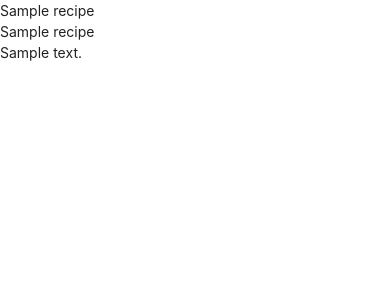
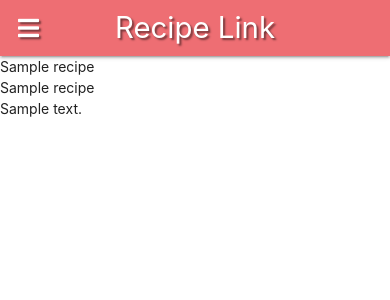
Before and after one commit to Ashb87/Ms3-Movie-Review, a Flask app: page / in a window 390 px wide. Shown: the top 300 px of the page. Run offline with Flask 2, Linux system fonts and the light colour scheme; a database or web service that is not in the repository returns one stand-in record (values such as "Sample title"); some libraries are stand-ins or nearby versions.

Commit message:
add navbar and mobile side nav bar

```diff
--- a/static/css/style.css
+++ b/static/css/style.css
@@ -0,0 +1,3 @@
+.text-shadow {
+    text-shadow: 2px 2px 2px rgba(0, 0, 0, 0.5);
+}
--- a/static/js/script.js
+++ b/static/js/script.js
@@ -0,0 +1,3 @@
+$(document).ready(function(){
+    $(".sidenav").sidenav();
+  });
--- a/templates/base.html
+++ b/templates/base.html
@@ -1,26 +1,61 @@
 <!DOCTYPE html>
 <html lang="en">
+
 <head>
     <meta charset="UTF-8">
     <meta http-equiv="X-UA-Compatible" content="IE=edge">
     <link rel="stylesheet" href="https://cdnjs.cloudflare.com/ajax/libs/font-awesome/5.13.1/css/all.min.css"
-        integrity="sha512-xA6Hp6oezhjd6LiLZynuukm80f8BoZ3OpcEYaqKoCV3HKQDrYjDE1Gu8ocxgxoXmwmSzM4iqPvCsOkQNiu41GA==" crossorigin="anonymous" type="text/css">
+        integrity="sha512-xA6Hp6oezhjd6LiLZynuukm80f8BoZ3OpcEYaqKoCV3HKQDrYjDE1Gu8ocxgxoXmwmSzM4iqPvCsOkQNiu41GA=="
+        crossorigin="anonymous" type="text/css">
     <meta name="viewport" content="width=device-width, initial-scale=1.0">
-    <link rel="stylesheet" href="https://cdnjs.cloudflare.com/ajax/libs/materialize/1.0.0/css/materialize.min.css" type="text/css">
+    <link rel="stylesheet" href="https://cdnjs.cloudflare.com/ajax/libs/materialize/1.0.0/css/materialize.min.css"
+        type="text/css">
     <link rel="stylesheet" href="{{ url_for('static', filename='css/style.css') }}" type="text/css">
     {% block styles %}
     {% endblock %}
     <title>Recipe Link</title>
 </head>
+
 <body>
+
+    <header>
+        <!--Main Navbar-->
+        <nav class="nav-extended text-shadow">
+            <div class="nav-wrapper">
+                <a href="{{ url_for('get_recipes') }}" class="brand-logo">Recipe Link</a>
+                <a href="#" data-target="mobile-demo" class="sidenav-trigger"><i class="fas fa-bars"></i></a>
+                <ul class="right hide-on-med-and-down">
+                    <li><a href="{{ url_for('get_recipes') }}">Home</a></li>
+                    <li><a href="#">Recipe</a></li>
+                    <li><a href="#">Manage Categories</a></li>
+                    <li><a href="#">Log Out</a></li>
+                    <li><a href="#">Log In</a></li>
+                    <li><a href="#">Register</a></li>
+                </ul>
+            </div>
+        </nav>
+
+        <!--Mobile Navbar-->
+        <ul class="sidenav" id="mobile-demo">
+            <li><h4 class="center-align">Recipe Link</h4></li>
+            <li><a href="{{ url_for('get_recipes') }}">Home</a></li>
+            <li><a href="#">Recipe</a></li>
+            <li><a href="#">Manage Categories</a></li>
+            <li><a href="#">Log Out</a></li>
+            <li><a href="#">Log In</a></li>
+            <li><a href="#">Register</a></li>
+        </ul>
+    </header>
 
     {% block content %}
     {% endblock %}
 
-    <script src="https://code.jquery.com/jquery-3.5.1.min.js" integrity="sha256-9/aliU8dGd2tb6OSsuzixeV4y/faTqgFtohetphbbj0=" crossorigin="anonymous"></script>
+    <script src="https://code.jquery.com/jquery-3.5.1.min.js"
+        integrity="sha256-9/aliU8dGd2tb6OSsuzixeV4y/faTqgFtohetphbbj0=" crossorigin="anonymous"></script>
     <script src="https://cdnjs.cloudflare.com/ajax/libs/materialize/1.0.0/js/materialize.min.js"></script>
     <script src="{{ url_for('static', filename='js/script.js') }}"></script>
     {% block scripts %}
     {% endblock %}
 </body>
+
 </html>
```
